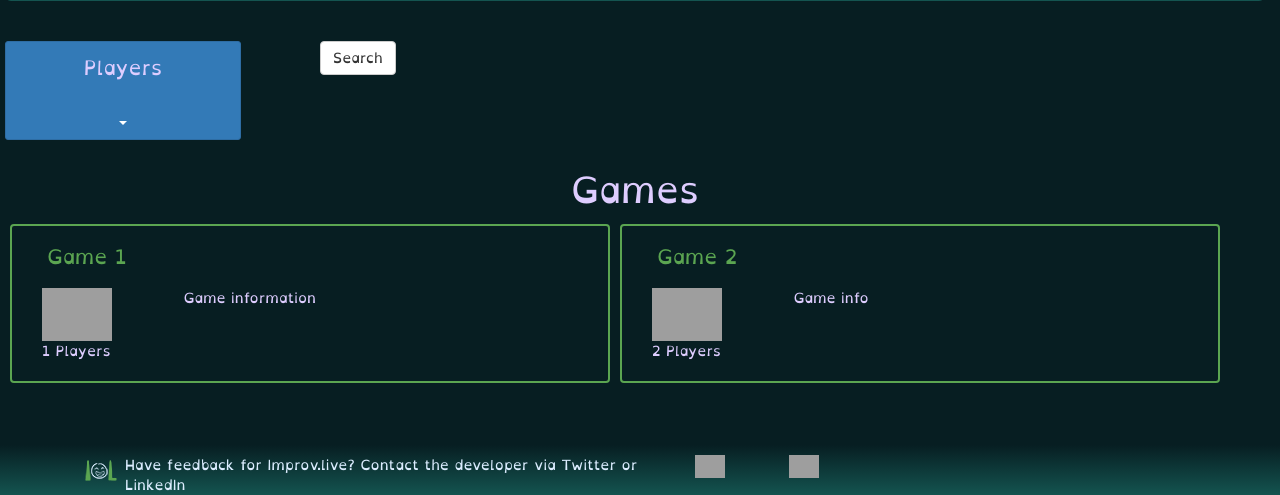
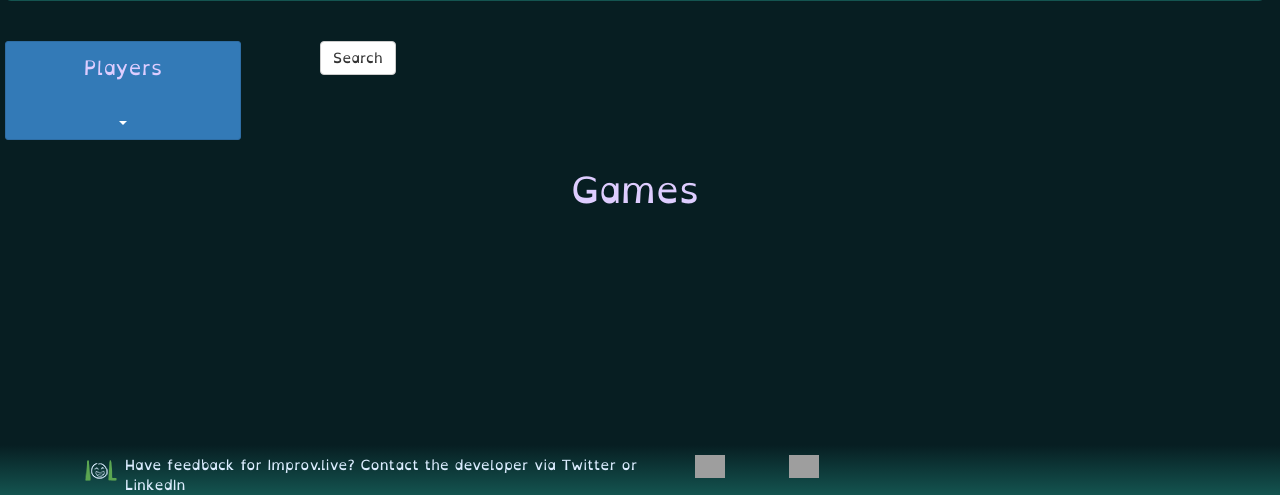
Before and after one commit to KRLoyd/improv_live, a Flask app: page /game in a window 1280 px wide. Shown: the part 305-800 px from the top of the page. Run offline with Flask 2, Linux system fonts and the light colour scheme; some libraries are stand-ins or nearby versions; grey boxes are pictures that could not be loaded.

Commit message:
Remove dummy articles
- They can now be populated dynamically

```diff
--- a/web_pages/templates/game.html
+++ b/web_pages/templates/game.html
@@ -100,34 +100,6 @@
       <section class='games'>
         <h1 class='text-center'>Games</h1>
         <div class='col-xs-12 columns' id='idv-games'>
-          <article class='col-xs-12'>
-            <div class='game-name'>
-              <h2>Game 1</h2>
-            </div>
-            <div class='information'>
-              <div class='num-players col-sm-3 col-xs-12'>
-                <img class='col-sm-12 col-xs-4' src='https://cdn2.iconfinder.com/data/icons/user-interface-essentials-outline/48/ui-49-128.png' alt='player icon' aria-hidden='true'></img>
-                <p class='col-sm-12 col-xs-8'>1 Players</p>
-              </div>
-              <div class='directions col-sm-9 col-xs-12'>
-                <p>Game information</p>
-              </div>
-            </div>
-          </article>
-          <article class='col-xs-12'>
-            <div class='game-name'>
-              <h2>Game 2</h2>
-            </div>
-            <div class='information'>
-              <div class='num-players col-md-3 col-sm-3 col-xs-12'>
-                <img class='col-sm-12 col-xs-4' src='https://cdn2.iconfinder.com/data/icons/user-interface-essentials-outline/48/ui-49-128.png' alt='player icon' aria-hidden='true'></img>
-                <p class='col-sm-12 col-xs-8'>2 Players</p>
-              </div>
-              <div class='directions cold-md-9 col-sm-9 col-xs-12'>
-                <p>Game info</p>
-              </div>
-            </div>
-          </article>
         </div>
         <!-- /.idv-games -->
       </section>
```
